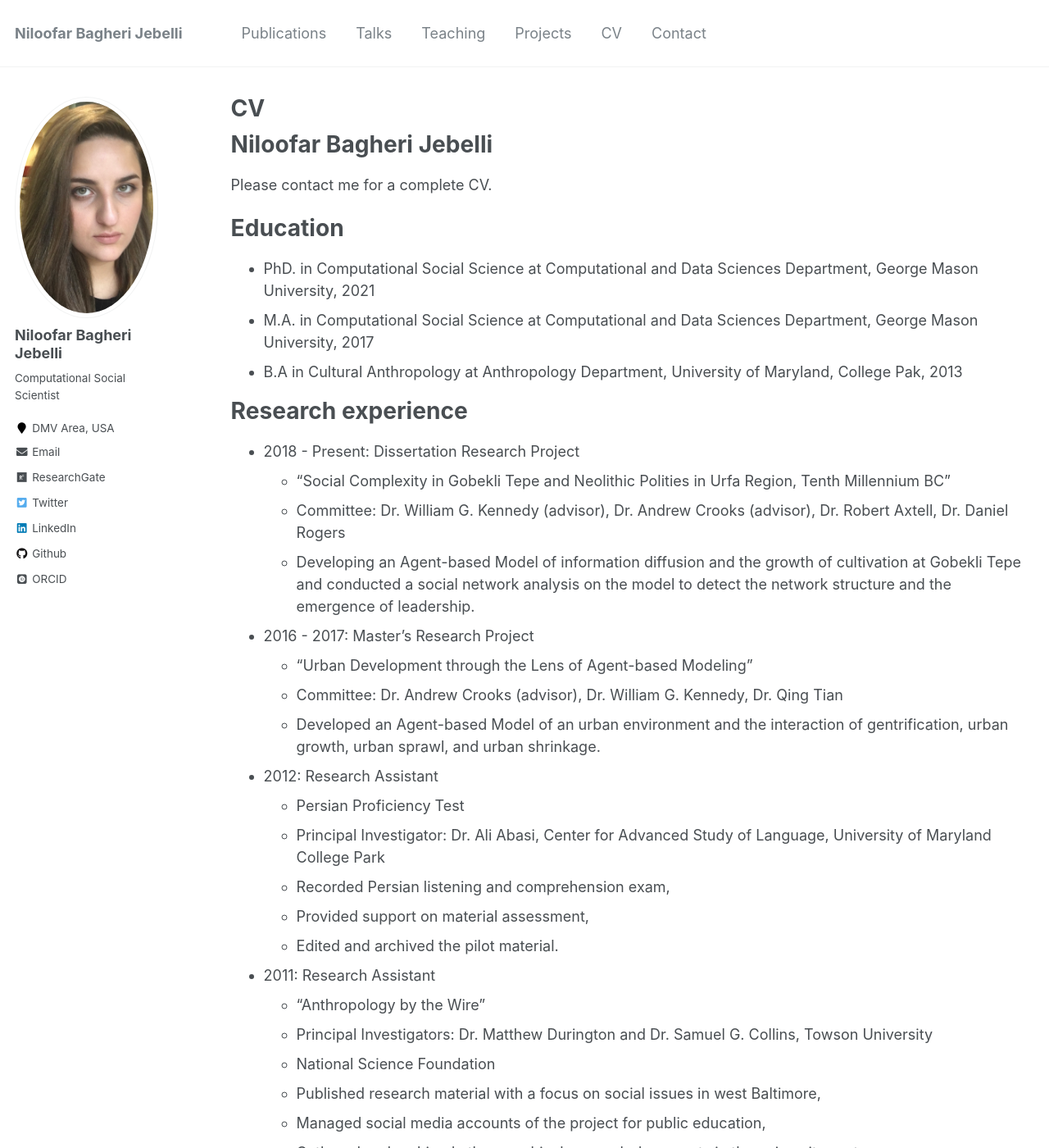
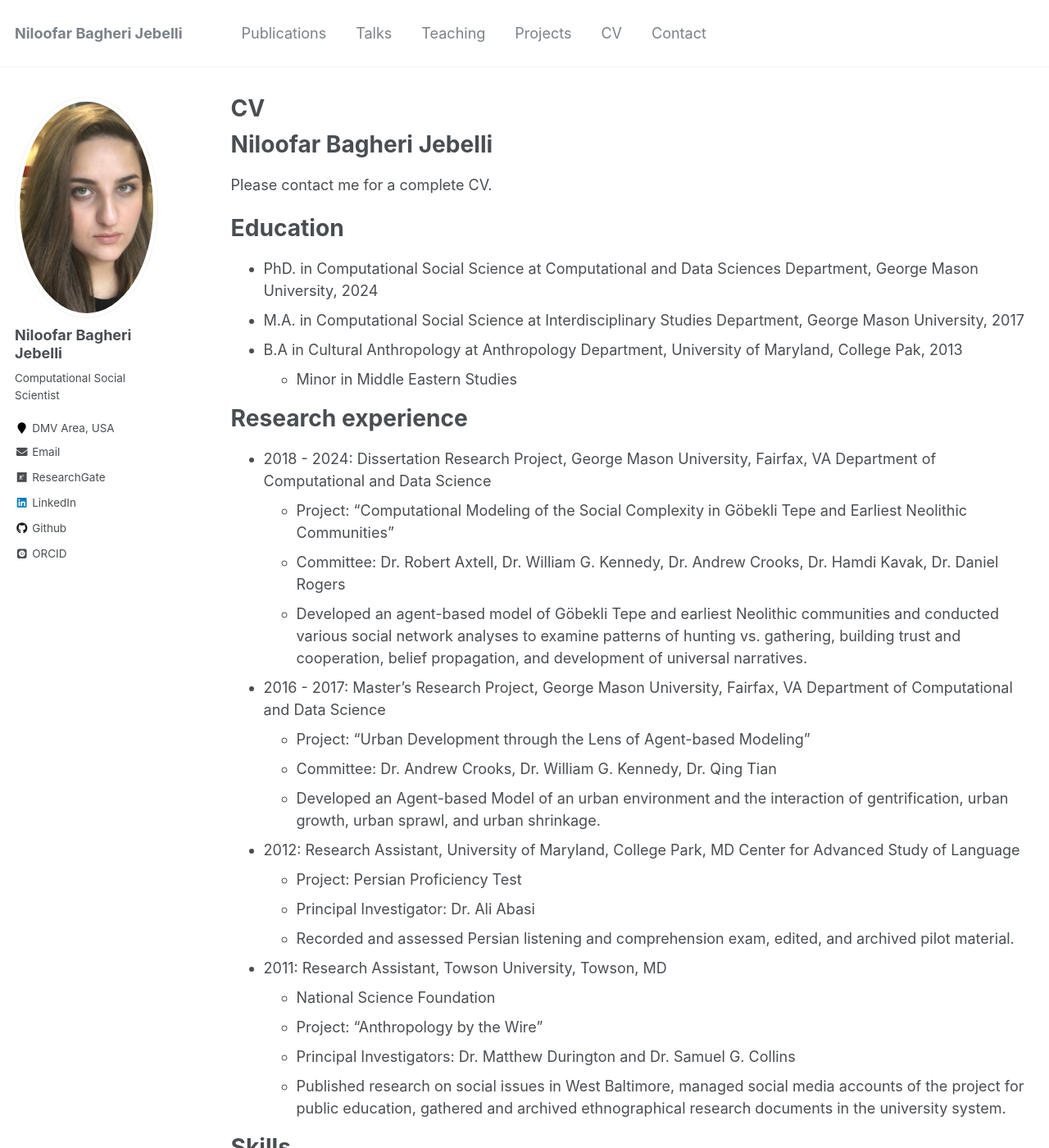
Before and after one commit to niloofar-jebelli/nbagher.github.io, a Jekyll site: the page built from _pages/cv.md, in a window 1280 px wide and 1400 px high. Shown: the whole window at 82% size. Built offline with Jekyll 4.4.1, drawn with Linux system fonts in a browser that asks for light colours; some web fonts are replaced; some of the changed text lies outside the part shown.

Commit message:
remove twitter

```diff
--- a/_config.yml
+++ b/_config.yml
@@ -109,7 +109,7 @@ author:
   stackoverflow    : # http://stackoverflow.com/users/123456/username
   steam            :
   tumblr           :
-  twitter          : "@NJebelli"
+  twitter          :
   vine             :
   weibo            :
   xing             :
--- a/_pages/cv.md
+++ b/_pages/cv.md
@@ -17,47 +17,51 @@ Please contact me for a complete CV.
 
 Education
 ======
-* PhD. in Computational Social Science at Computational and Data Sciences Department, George Mason University, 2021
-* M.A. in Computational Social Science at Computational and Data Sciences Department, George Mason University, 2017
+* PhD. in Computational Social Science at Computational and Data Sciences Department, George Mason University, 2024
+* M.A. in Computational Social Science at Interdisciplinary Studies Department, George Mason University, 2017
 * B.A in Cultural Anthropology at Anthropology Department, University of Maryland, College Pak, 2013
+  * Minor in Middle Eastern Studies
 
 Research experience
 ======
-* 2018 - Present: Dissertation Research Project
-  * “Social Complexity in Gobekli Tepe and Neolithic Polities in Urfa Region, Tenth Millennium BC”
-  * Committee: Dr. William G. Kennedy (advisor), Dr. Andrew Crooks (advisor), Dr. Robert Axtell, Dr. Daniel Rogers
-  * Developing an Agent-based Model of information diffusion and the growth of cultivation at Gobekli Tepe and conducted a social network analysis on the model to detect the network structure and the emergence of leadership.
+* 2018 - 2024: Dissertation Research Project, George Mason University, Fairfax, VA
+Department of Computational and Data Science
+  * Project: “Computational Modeling of the Social Complexity in Göbekli Tepe and Earliest Neolithic Communities”
+  * Committee: Dr. Robert Axtell, Dr. William G. Kennedy, Dr. Andrew Crooks, Dr. Hamdi Kavak, Dr. Daniel Rogers
+  * Developed an agent-based model of Göbekli Tepe and earliest Neolithic communities and conducted various social network analyses to examine patterns of hunting vs. gathering, building trust and cooperation, belief propagation, and development of universal narratives.
 
-
-* 2016 - 2017: Master’s Research Project
-  * “Urban Development through the Lens of Agent-based Modeling”
-  * Committee: Dr. Andrew Crooks (advisor), Dr. William G. Kennedy, Dr. Qing Tian
+* 2016 - 2017: Master’s Research Project, George Mason University, Fairfax, VA
+Department of Computational and Data Science
+  * Project: “Urban Development through the Lens of Agent-based Modeling”
+  * Committee: Dr. Andrew Crooks, Dr. William G. Kennedy, Dr. Qing Tian
   * Developed an Agent-based Model of an urban environment and the interaction of gentrification, urban growth, urban sprawl, and urban shrinkage.
 
 
-* 2012: Research Assistant
-  * Persian Proficiency Test
-  * Principal Investigator: Dr. Ali Abasi, Center for Advanced Study of Language, University of Maryland College Park
-  * Recorded Persian listening and comprehension exam,
-  * Provided support on material assessment,
-  * Edited and archived the pilot material.
+* 2012: Research Assistant, University of Maryland, College Park, MD
+Center for Advanced Study of Language
+  * Project: Persian Proficiency Test
+  * Principal Investigator: Dr. Ali Abasi
+  * Recorded and assessed Persian listening and comprehension exam, edited, and archived pilot material.
 
-* 2011: Research Assistant
-  * “Anthropology by the Wire”
-  * Principal Investigators: Dr. Matthew Durington and Dr. Samuel G. Collins, Towson University
+* 2011: Research Assistant, Towson University, Towson, MD
   * National Science Foundation
-  * Published research material with a focus on social issues in west Baltimore,
-  * Managed social media accounts of the project for public education,
-  * Gathered and archived ethnographical research documents in the university system.
+  * Project: “Anthropology by the Wire”
+  * Principal Investigators: Dr. Matthew Durington and Dr. Samuel G. Collins
+  * Published research on social issues in West Baltimore, managed social media accounts of the project for public education, gathered and archived ethnographical research documents in the university system.
 
 
 Skills
 ======
 * Software and Programming Languages:
-  * Advanced: NetLogo, Gephi
-  * Intermediate: Python, R, MATLAB, ACT-R, LISP, ArcGIS, QGIS, Google Analytics
-* Languages: Persian (Native), English (fluent), Arabic (intermediate), Hebrew (Beginner)
-* Strong knowledge of writing proposals ranging from grants to policy proposals
+  * Advanced: Python, R, SQL, NetLogo, Gephi, Microsoft Office Suite
+  * Intermediate: MATLAB, ACT-R, LISP, ArcGIS, QGIS, Google Analytics
+Languages:
+  * Persian (Native), English (fluent), Arabic (intermediate), Hebrew (Beginner)
+
+Other:
+  * Strong knowledge of writing proposals ranging from grants to policy proposals,
+  * Experience with machine learning, social network analysis, and statistical inference techniques.
+
 
 Publications
 ======
@@ -102,7 +106,7 @@ Proposals
 
 Service and leadership
 ======
-* 2019 - Present Computational and Data Sciences Department Representative, GMU Graduate Assembly
+* 2019 - 2021 Computational and Data Sciences Department Representative, GMU Graduate Assembly
 * 2012 - 2013 Student Government Representative, UMCP Provost Advisory Council
 * 2012 - 2013 Student Government Representative, UMCP Dean’s Student Advisory Council
 * 2012 - 2013 Behavioral and Social Sciences College Representative, UMCP Student Government Association
```
Also changed, not shown: _pages/about.md (+1 -1 lines).
